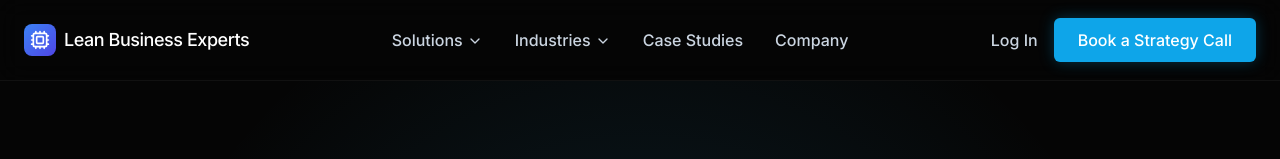
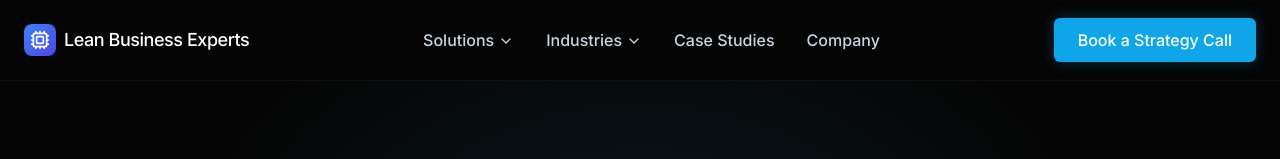
Before and after one commit to jb3443/lean-business-experts, a plain HTML site: page index.html in a window 1280 px wide. Shown: the top 159 px of the page. Drawn offline with nearby package versions, Linux system fonts and the light colour scheme.

Commit message:
Update index.html

```diff
--- a/index.html
+++ b/index.html
@@ -70,7 +70,6 @@
 
             <!-- CTA -->
             <div class="flex items-center gap-4">
-                <a href="#" class="hidden md:block text-slate-300 hover:text-white font-medium transition-colors">Log In</a>
                 <a href="#" class="bg-[#0EA5E9] hover:bg-[#0284c7] text-white font-medium px-6 py-2.5 rounded-md transition-all shadow-[0_0_15px_rgba(14,165,233,0.3)]">
                     Book a Strategy Call
                 </a>
```
